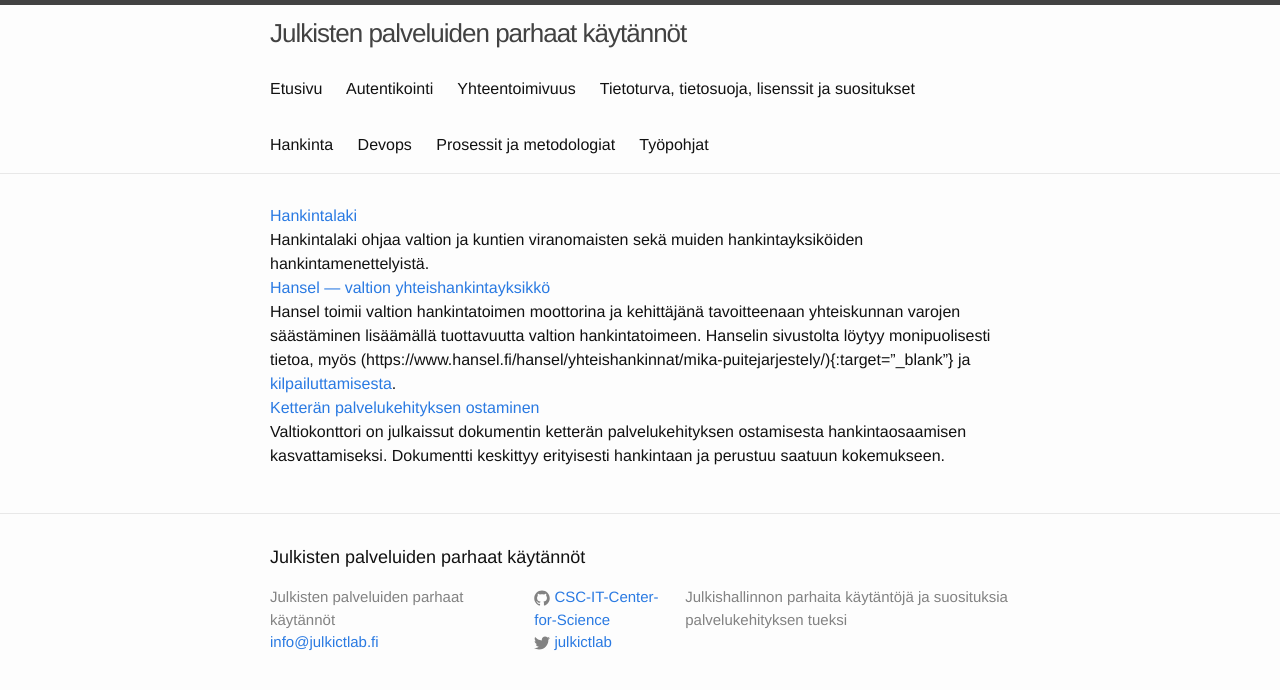
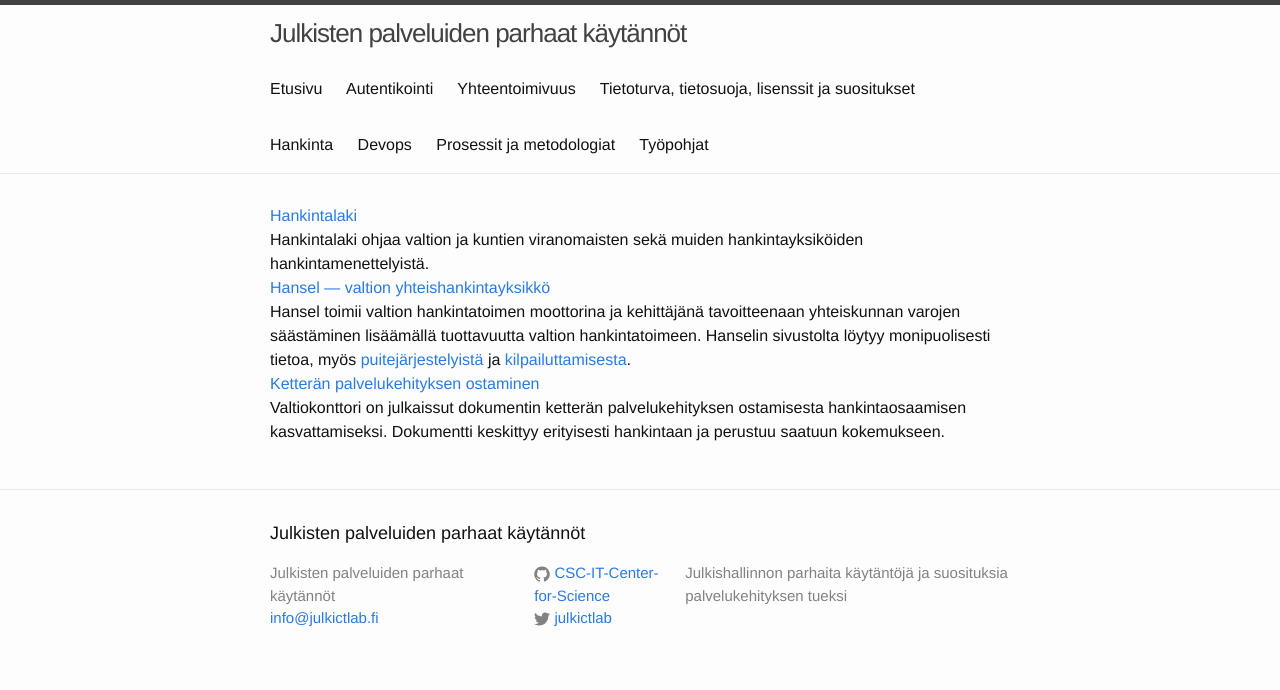
Before and after one commit to CSC-IT-Center-for-Science/julkictlab-best-practices, a Jekyll site: the page built from hankinta.md, in a window 1280 px wide. Shown: the top 690 px of the page. Built offline with Jekyll 4.4.1, drawn with Linux system fonts in a browser that asks for light colours.

Commit message:
Fixed links

```diff
--- a/hankinta.md
+++ b/hankinta.md
@@ -6,7 +6,7 @@ layout: default
 : Hankintalaki ohjaa valtion ja kuntien viranomaisten sekä muiden hankintayksiköiden hankintamenettelyistä.
 
 [Hansel &mdash; valtion yhteishankintayksikkö](https://www.hansel.fi){:target="_blank"}
-: Hansel toimii valtion hankintatoimen moottorina ja kehittäjänä tavoitteenaan yhteiskunnan varojen säästäminen lisäämällä tuottavuutta valtion hankintatoimeen. Hanselin sivustolta löytyy monipuolisesti tietoa, myös (https://www.hansel.fi/hansel/yhteishankinnat/mika-puitejarjestely/){:target="_blank"} ja [kilpailuttamisesta](https://www.hansel.fi/hansel/yhteishankinnat/kilpailuttaminen/){:target="_blank"}.
+: Hansel toimii valtion hankintatoimen moottorina ja kehittäjänä tavoitteenaan yhteiskunnan varojen säästäminen lisäämällä tuottavuutta valtion hankintatoimeen. Hanselin sivustolta löytyy monipuolisesti tietoa, myös [puitejärjestelyistä](https://www.hansel.fi/hansel/yhteishankinnat/mika-puitejarjestely/){:target="_blank"} ja [kilpailuttamisesta](https://www.hansel.fi/hansel/yhteishankinnat/kilpailuttaminen/){:target="_blank"}.
 
 [Ketterän palvelukehityksen ostaminen](http://www.esok.fi/stivisuositus/it-palvelut/kettera){:target="_blank"}
 : Valtiokonttori on julkaissut dokumentin ketterän palvelukehityksen ostamisesta hankintaosaamisen kasvattamiseksi. Dokumentti keskittyy erityisesti hankintaan ja perustuu saatuun kokemukseen.
```
Also changed, not shown: tietoturva.md (+1 -1 lines).
